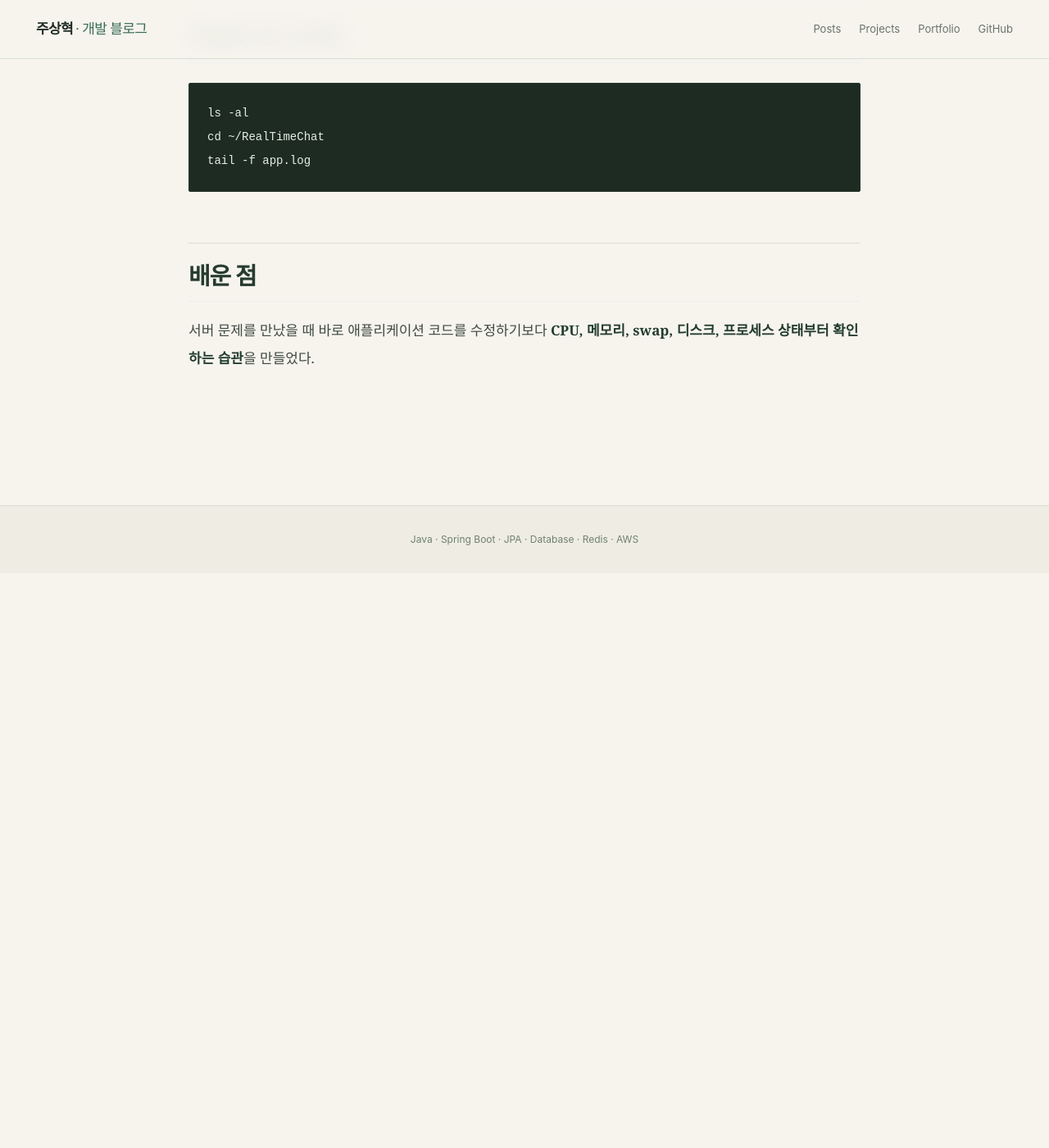
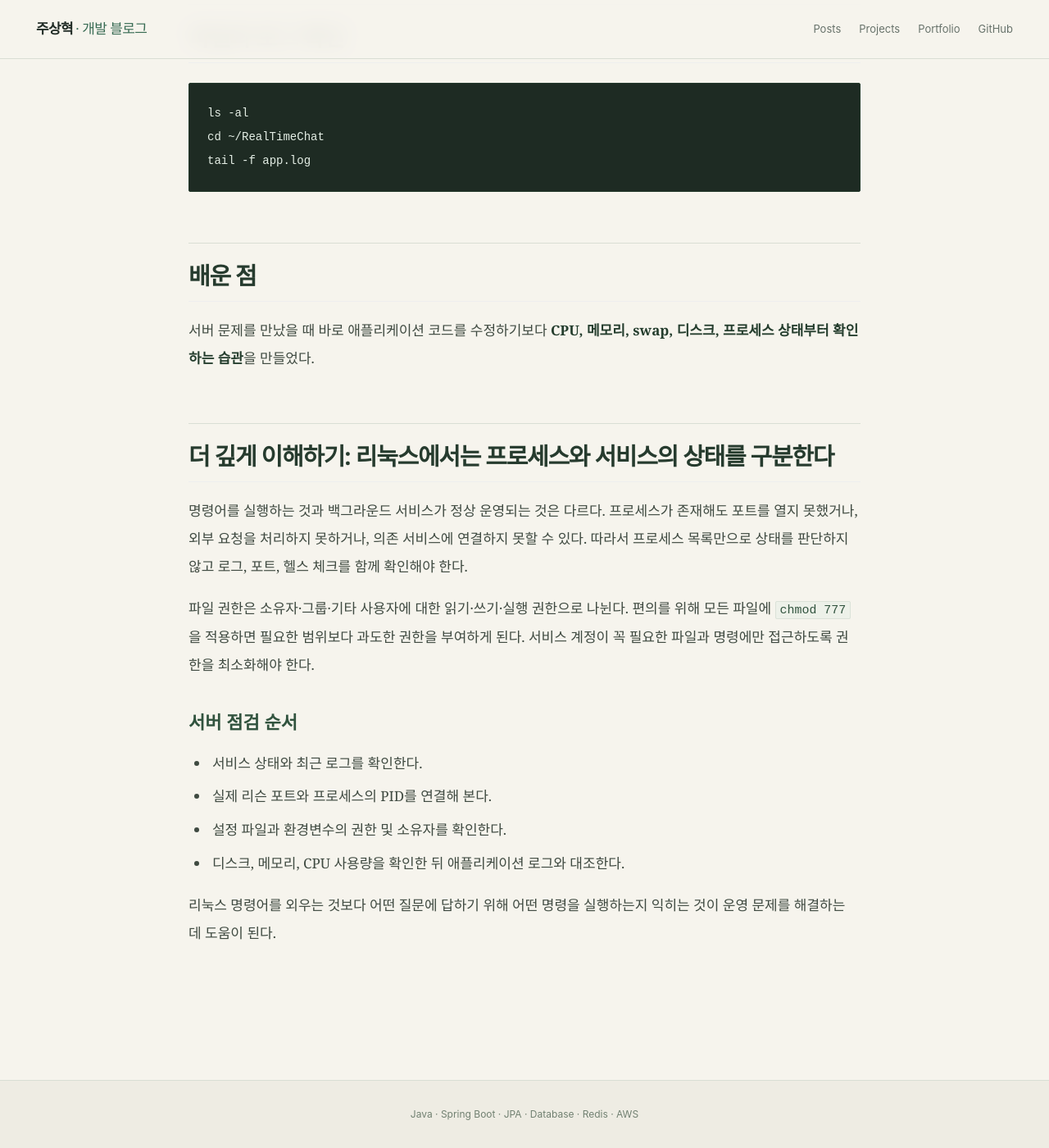
Before and after one commit to zuzusnasna/zuzusnasna.github.io, a Jekyll site: the page built from _posts/2026-10-12-linux-ubuntu-basic.md, in a window 1280 px wide and 1400 px high, scrolled down 971 px. Shown: the whole window at 82% size. Built offline with Jekyll 4.4.1, drawn with Linux system fonts in a browser that asks for light colours; before the commit the page ends 1670 px from its top, so only the background shows below that.

Commit message:
docs: deepen study posts with design criteria and validation

```diff
--- a/_posts/2026-10-12-linux-ubuntu-basic.md
+++ b/_posts/2026-10-12-linux-ubuntu-basic.md
@@ -30,3 +30,17 @@ tail -f app.log
 ## 배운 점
 
 서버 문제를 만났을 때 바로 애플리케이션 코드를 수정하기보다 **CPU, 메모리, swap, 디스크, 프로세스 상태부터 확인하는 습관**을 만들었다.
+
+## 더 깊게 이해하기: 리눅스에서는 프로세스와 서비스의 상태를 구분한다
+
+명령어를 실행하는 것과 백그라운드 서비스가 정상 운영되는 것은 다르다. 프로세스가 존재해도 포트를 열지 못했거나, 외부 요청을 처리하지 못하거나, 의존 서비스에 연결하지 못할 수 있다. 따라서 프로세스 목록만으로 상태를 판단하지 않고 로그, 포트, 헬스 체크를 함께 확인해야 한다.
+
+파일 권한은 소유자·그룹·기타 사용자에 대한 읽기·쓰기·실행 권한으로 나뉜다. 편의를 위해 모든 파일에 `chmod 777`을 적용하면 필요한 범위보다 과도한 권한을 부여하게 된다. 서비스 계정이 꼭 필요한 파일과 명령에만 접근하도록 권한을 최소화해야 한다.
+
+### 서버 점검 순서
+- 서비스 상태와 최근 로그를 확인한다.
+- 실제 리슨 포트와 프로세스의 PID를 연결해 본다.
+- 설정 파일과 환경변수의 권한 및 소유자를 확인한다.
+- 디스크, 메모리, CPU 사용량을 확인한 뒤 애플리케이션 로그와 대조한다.
+
+리눅스 명령어를 외우는 것보다 어떤 질문에 답하기 위해 어떤 명령을 실행하는지 익히는 것이 운영 문제를 해결하는 데 도움이 된다.
```
